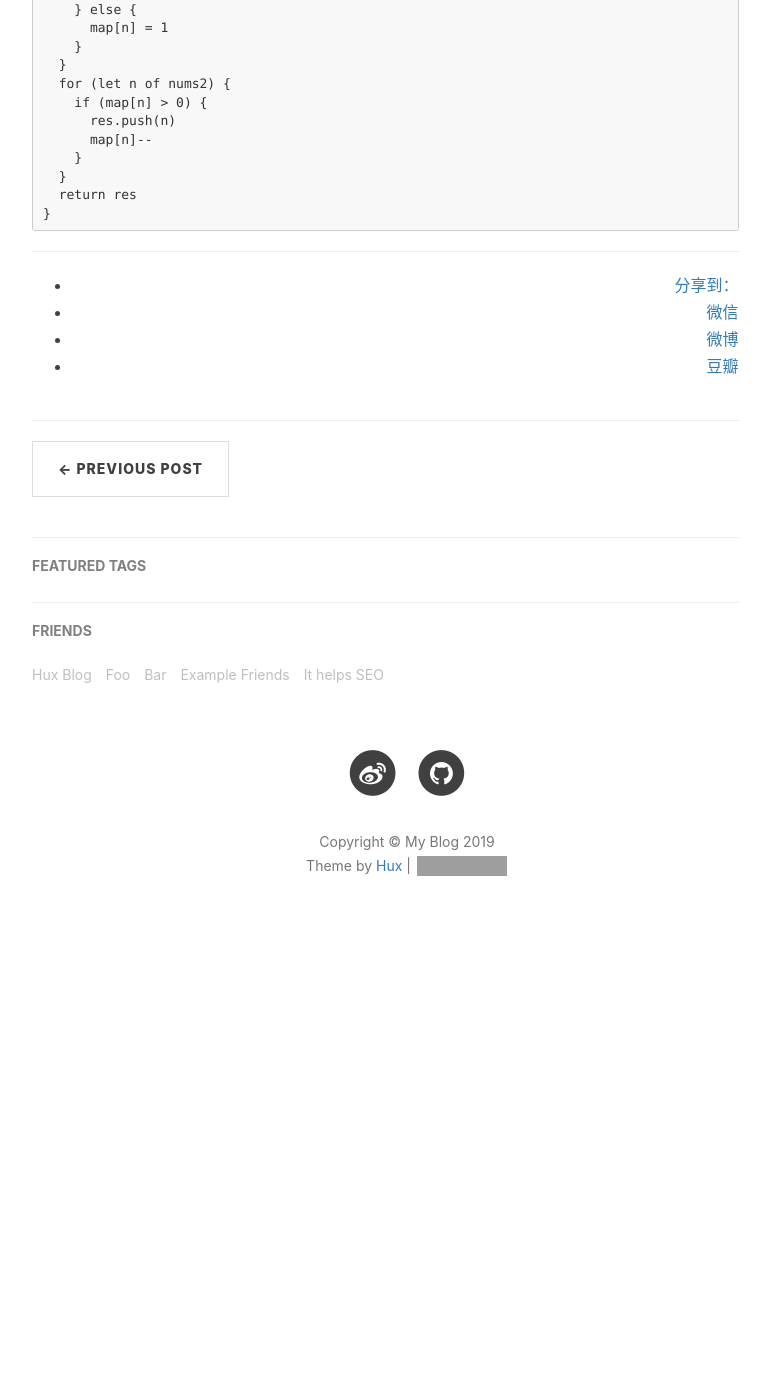
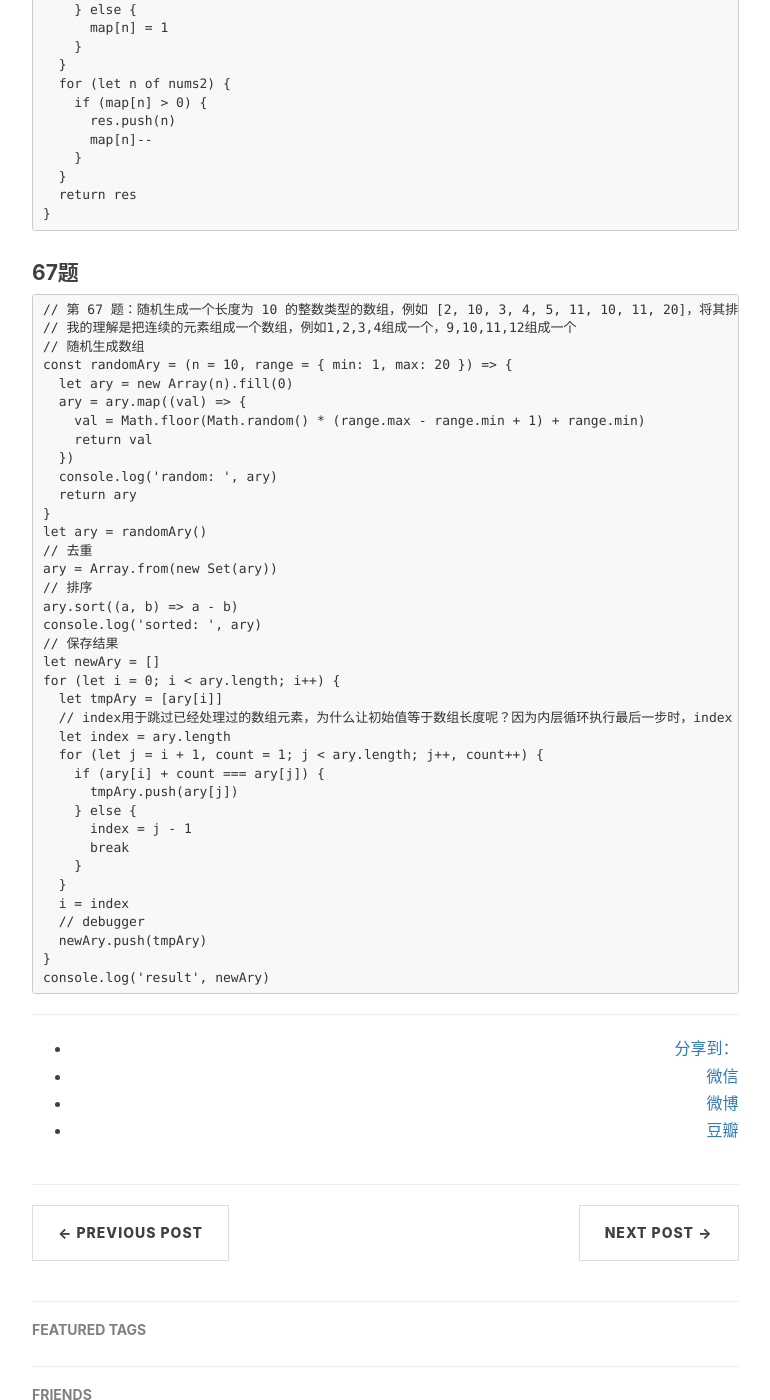
Before and after one commit to YouziXR/YouziXR.github.io, a Jekyll site: the page built from _posts/2019-04-22-每日一道题.md, in a window 1280 px wide and 1400 px high, scrolled down 2829 px. Shown: the whole window, without its empty margins (233-1003 px from the left). Built offline with Jekyll 4.4.1, drawn with Linux system fonts in a browser that asks for light colours; nearby versions of some CDN libraries; our own code applies the rules of GitHub Pages for plain Markdown files; comment, search, counter and statistics services are not loaded; before the commit the page ends 3799 px from its top, so only the background shows below that; grey boxes are pictures that could not be loaded.

Commit message:
updates daily questions

```diff
--- a/_posts/2019-04-22-每日一道题.md
+++ b/_posts/2019-04-22-每日一道题.md
@@ -129,3 +129,43 @@
       }
       return res
     }
+
+#### 67题
+
+    // 第 67 题：随机生成一个长度为 10 的整数类型的数组，例如 [2, 10, 3, 4, 5, 11, 10, 11, 20]，将其排列成一个新数组，要求新数组形式如下，例如 [[2, 3, 4, 5], [10, 11], [20]]。
+    // 我的理解是把连续的元素组成一个数组，例如1,2,3,4组成一个，9,10,11,12组成一个
+    // 随机生成数组
+    const randomAry = (n = 10, range = { min: 1, max: 20 }) => {
+      let ary = new Array(n).fill(0)
+      ary = ary.map((val) => {
+        val = Math.floor(Math.random() * (range.max - range.min + 1) + range.min)
+        return val
+      })
+      console.log('random: ', ary)
+      return ary
+    }
+    let ary = randomAry()
+    // 去重
+    ary = Array.from(new Set(ary))
+    // 排序
+    ary.sort((a, b) => a - b)
+    console.log('sorted: ', ary)
+    // 保存结果
+    let newAry = []
+    for (let i = 0; i < ary.length; i++) {
+      let tmpAry = [ary[i]]
+      // index用于跳过已经处理过的数组元素，为什么让初始值等于数组长度呢？因为内层循环执行最后一步时，index = j - 1这一条语句会被跳过，为了不出现死循环，所以让初始值等于数组长度
+      let index = ary.length
+      for (let j = i + 1, count = 1; j < ary.length; j++, count++) {
+        if (ary[i] + count === ary[j]) {
+          tmpAry.push(ary[j])
+        } else {
+          index = j - 1
+          break
+        }
+      }
+      i = index
+      // debugger
+      newAry.push(tmpAry)
+    }
+    console.log('result', newAry)
```
Also changed, not shown: _posts/2019-04-25-ES6-learning-notes-8th.md (added, +40 -0 lines).
